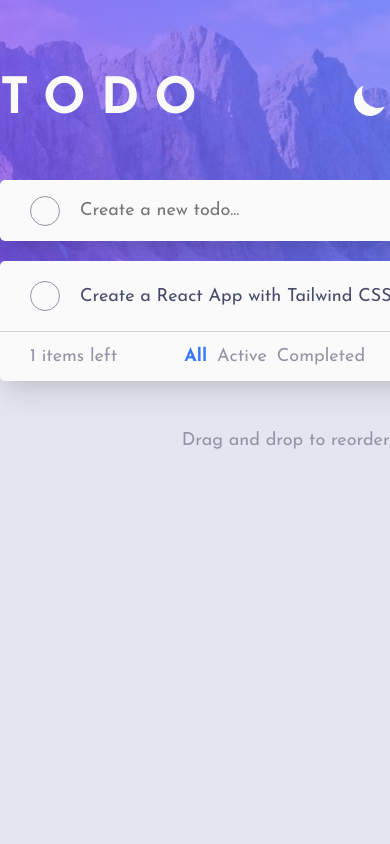
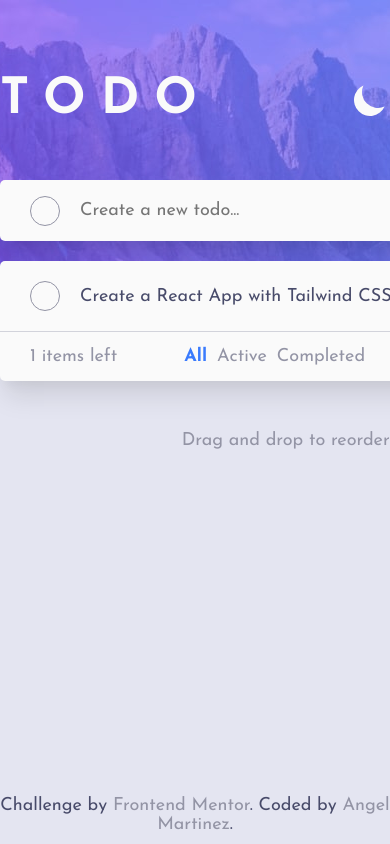
Before and after one commit to angelmtztrc/todo-app-fem, a React (Create React App) app: page / in a window 390 px wide. Shown: the top 844 px of the page. Built offline with nearby package versions, Linux system fonts and the light colour scheme; the HTML template or start-up script is replaced by a standard one.

Commit message:
responsive design

```diff
--- a/src/App.tsx
+++ b/src/App.tsx
@@ -28,6 +28,11 @@ function App() {
         <Form todos={todos} setTodos={setTodos} />
         <Todos todos={todos} setTodos={setTodos} />
       </div>
+      <div className="attribution">
+        <p>
+          Challenge by <span>Frontend Mentor</span>. Coded by <span>Angel Martinez</span>.
+        </p>
+      </div>
     </div>
   );
 }
--- a/src/components/Form/Form.css
+++ b/src/components/Form/Form.css
@@ -44,3 +44,18 @@
 .form__input:focus {
   outline: none;
 }
+
+@media (max-width: 375px) {
+  .form {
+    padding: calc(2rem * 0.65) calc(3rem * 0.65);
+  }
+  .form__circle {
+    width: calc(3rem * 0.65);
+    height: calc(3rem * 0.65);
+    margin-top: -0.15rem;
+  }
+  .form__input {
+    padding-left: calc(5rem * 0.65);
+    font-size: 1.5rem;
+  }
+}
--- a/src/components/Header/Header.css
+++ b/src/components/Header/Header.css
@@ -32,3 +32,23 @@
   height: 4rem;
   width: 4rem;
 }
+
+@media (max-width: 375px) {
+  .header {
+    background: var(--background-imagen-mobile);
+    background-repeat: no-repeat;
+    background-position: center;
+    background-size: cover;
+    height: 25rem;
+  }
+  .header__box {
+    width: 32rem;
+  }
+  .header__title {
+    font-size: calc(5rem * 0.65);
+  }
+  .header__icon {
+    height: calc(4rem * 0.65);
+    width: calc(4rem * 0.65);
+  }
+}
--- a/src/components/Todo/Todo.css
+++ b/src/components/Todo/Todo.css
@@ -62,3 +62,17 @@
   height: 2.5rem;
   width: 2.5rem;
 }
+
+@media (max-width: 375px) {
+  .todo {
+    padding: calc(2rem * 0.65) calc(3rem * 0.65);
+  }
+  .todo__checkbox {
+    width: 2.5rem;
+    height: 2.5rem;
+  }
+  .remove__icon {
+    height: calc(2.5rem * 0.65);
+    width: calc(2.5rem * 0.65);
+  }
+}
--- a/src/components/Todos/Todos.css
+++ b/src/components/Todos/Todos.css
@@ -47,8 +47,33 @@
   margin-right: 1rem;
 }
 
+.todos__filter.todos__filter--sm {
+  display: none;
+}
+
 .todos__dialog {
   margin-top: 5rem;
   text-align: center;
   color: var(--secondary-text-color);
 }
+
+@media (max-width: 375px) {
+  .todos__footer {
+    padding: calc(1.5rem * 0.65) calc(3rem * 0.65);
+  }
+  .todos__filter {
+    display: none;
+  }
+  .todos__filter.todos__filter--sm {
+    border-radius: 0.5rem;
+    background: var(--primary-background-color);
+    display: flex;
+    justify-content: center;
+    align-items: center;
+    padding: calc(2rem * 0.65) calc(3rem * 0.65);
+    margin-top: 2rem;
+  }
+  .todos__filter.todos__filter--sm p:not(:last-child) {
+    margin-right: 1.5rem;
+  }
+}
--- a/src/components/Todos/Todos.tsx
+++ b/src/components/Todos/Todos.tsx
@@ -54,6 +54,20 @@ const Todos = ({ todos, setTodos }: TodosProps) => {
           <p onClick={handleClear}>Clear Completed</p>
         </footer>
       </div>
+      <div className="todos__filter todos__filter--sm">
+        <p className={filter === 'all' ? 'active' : ''} onClick={() => setFilter('all')}>
+          All
+        </p>
+        <p className={filter === 'active' ? 'active' : ''} onClick={() => setFilter('active')}>
+          Active
+        </p>
+        <p
+          className={filter === 'completed' ? 'active' : ''}
+          onClick={() => setFilter('completed')}
+        >
+          Completed
+        </p>
+      </div>
       <p className="todos__dialog">Drag and drop to reorder list</p>
     </div>
   );
--- a/src/index.css
+++ b/src/index.css
@@ -8,6 +8,7 @@
 
 .light-scheme {
   --background-imagen-desktop: url('./images/bg-desktop-light.jpg');
+  --background-imagen-mobile: url('./images/bg-mobile-light.jpg');
   --primary-background-color: hsl(0, 0%, 98%);
   --secondary-background-color: hsl(236, 33%, 92%);
   --primary-text-color: hsl(235, 19%, 35%);
@@ -17,6 +18,7 @@
 
 .dark-scheme {
   --background-imagen-desktop: url('./images/bg-desktop-dark.jpg');
+  --background-imagen-mobile: url('./images/bg-mobile-dark.jpg');
   --primary-background-color: hsl(235, 24%, 19%);
   --secondary-background-color: hsl(235, 21%, 11%);
   --primary-text-color: hsl(236, 33%, 92%);
@@ -58,6 +60,7 @@ p {
 .main {
   background: var(--secondary-background-color);
   min-height: 100vh;
+  position: relative;
 }
 
 .main__box {
@@ -70,3 +73,34 @@ p {
   margin: 0 auto;
   margin-top: -12rem;
 }
+
+.attribution {
+  text-align: center;
+  position: absolute;
+  bottom: 0;
+  left: 0;
+  width: 100%;
+  display: flex;
+  justify-content: center;
+  margin-bottom: 1rem;
+}
+
+.light-scheme .attribution p {
+  color: var(--primary-text-color);
+}
+
+.attribution p {
+  color: var(--tertiary-text-color);
+}
+.attribution p > span {
+  color: var(--secondary-text-color);
+}
+
+@media (max-width: 375px) {
+  body {
+    font-size: 1.5rem;
+  }
+  .main__box {
+    width: 32rem;
+  }
+}
```
